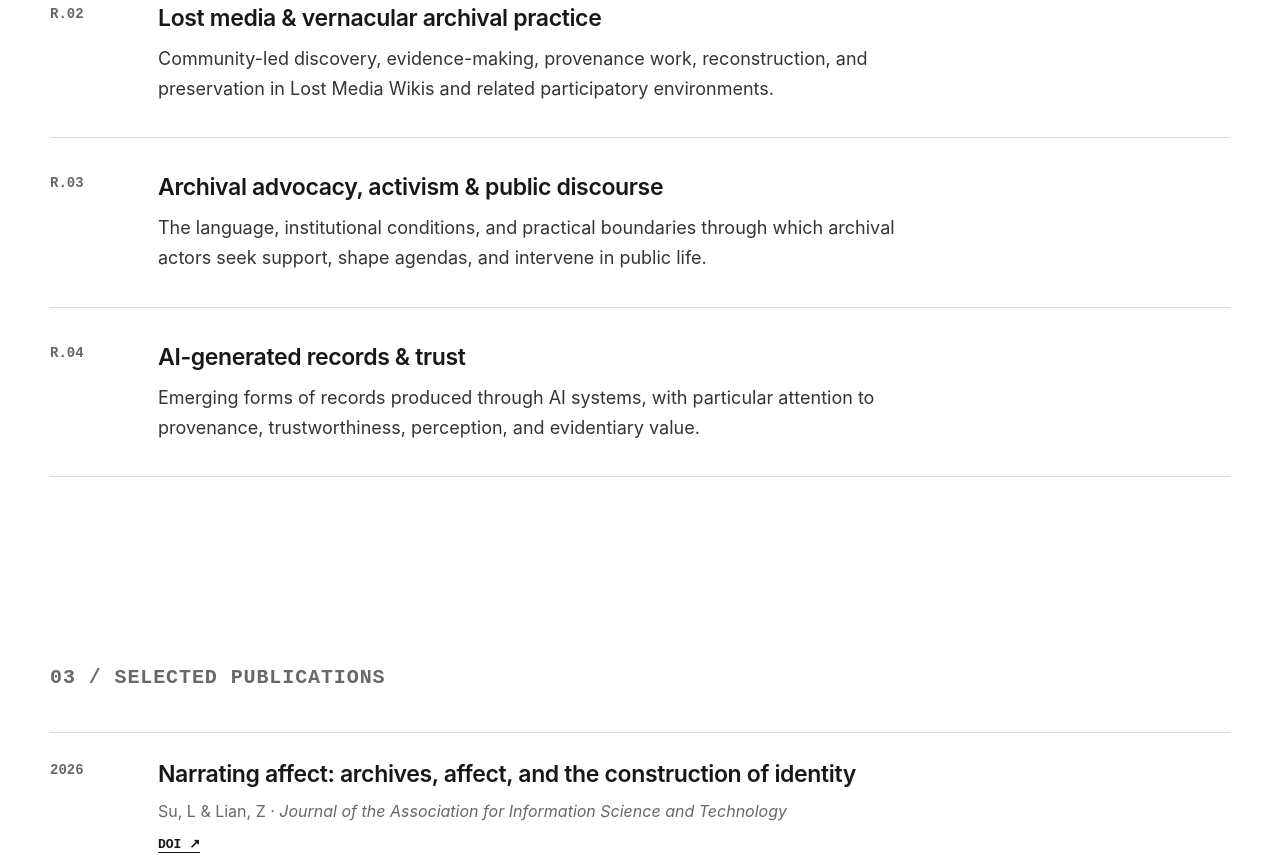
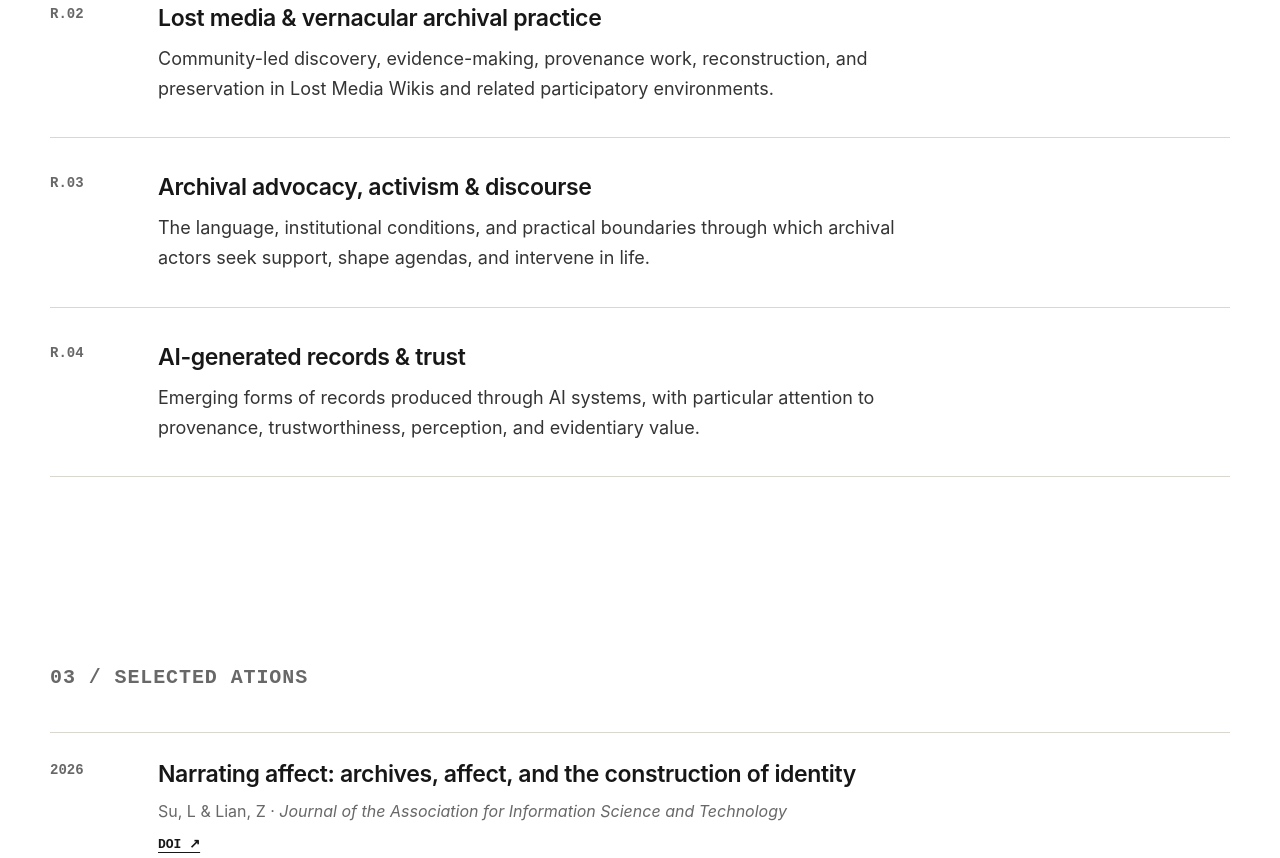
Before and after one commit to imsuli/imsuli.github.io, a plain HTML site: page index.html in a window 1280 px wide. Shown: the part 1661-2519 px from the top of the page. Drawn offline with Linux system fonts and the light colour scheme.

```diff
--- a/index.html
+++ b/index.html
@@ -39,7 +39,7 @@
 
       <div class="hero-links">
         <a href="mailto:imsuli@ruc.edu.cn">Email</a>
-        <a href="#publications">Selected work</a>
+        <a href="#ations">Selected work</a>
         <!-- Add your CV PDF later and replace # with: assets/li-su-cv.pdf -->
         <a class="muted-link" href="#" aria-disabled="true">CV · coming soon</a>
       </div>
@@ -94,10 +94,10 @@
         <article class="research-item">
           <div class="research-index">R.03</div>
           <div>
-            <h2>Archival advocacy, activism & public discourse</h2>
+            <h2>Archival advocacy, activism &  discourse</h2>
             <p>
               The language, institutional conditions, and practical boundaries through
-              which archival actors seek support, shape agendas, and intervene in public life.
+              which archival actors seek support, shape agendas, and intervene in  life.
             </p>
           </div>
         </article>
@@ -115,8 +115,8 @@
       </div>
     </section>
 
-    <section id="publications" class="section">
-      <div class="section-label">03 / SELECTED PUBLICATIONS</div>
+    <section id="ations" class="section">
+      <div class="section-label">03 / SELECTED ATIONS</div>
 
       <div class="works">
         <article class="work">
@@ -199,7 +199,7 @@
         <article>
           <div class="year">2026</div>
           <div>
-            <h3>Public Perception of the Trustworthiness of AI-Generated Records</h3>
+            <h3>Public perception of the trustworthiness of AI-generated records</h3>
             <p>Lian, Z, Huang, T & Su, L · Poster · Archival Education and Research Initiative (AERI) 2026 · Vancouver, Canada</p>
           </div>
         </article>
```
